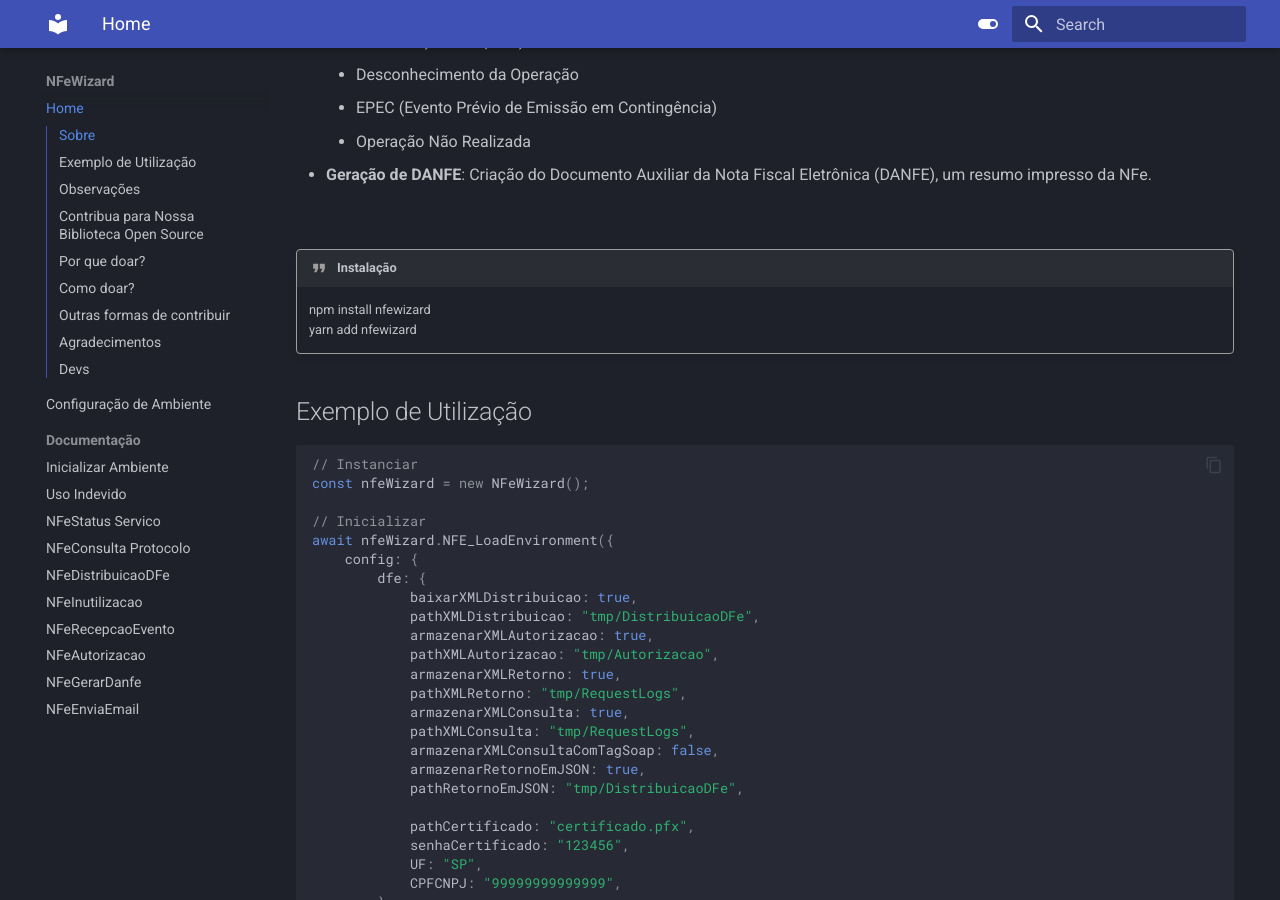
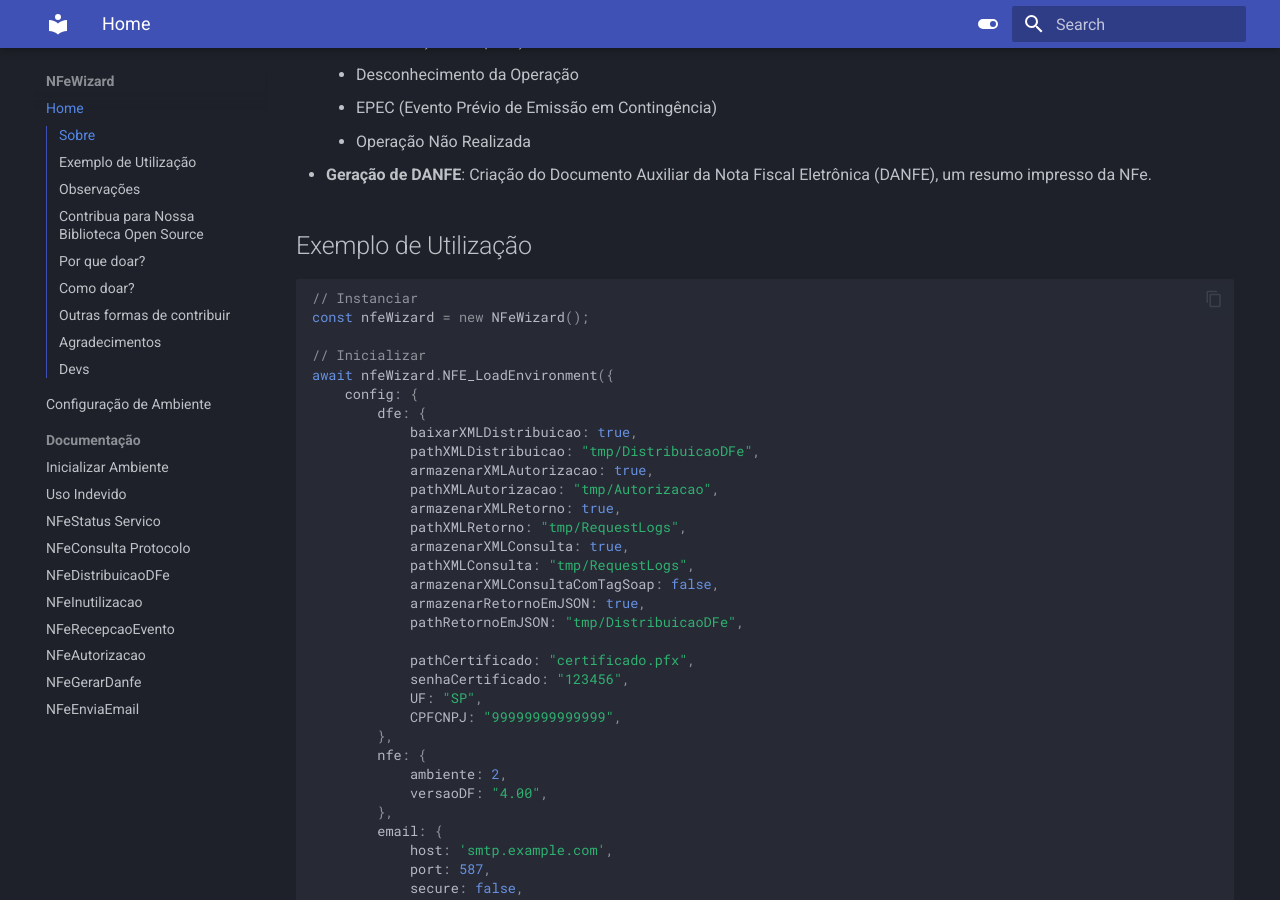
Before and after one commit to nfewizard-org/nfewizard-org.github.io, an MkDocs documentation site: the page built from docs/index.md, in a window 1280 px wide and 900 px high, scrolled down 905 px. Built offline with MkDocs 1.6.1 and Material for MkDocs 9.7.7, drawn with Linux system fonts in a browser that asks for light colours.

Commit message:
Update index.md

```diff
--- a/docs/index.md
+++ b/docs/index.md
@@ -23,11 +23,6 @@
     - EPEC (Evento Prévio de Emissão em Contingência)
     - Operação Não Realizada
 - **Geração de DANFE**: Criação do Documento Auxiliar da Nota Fiscal Eletrônica (DANFE), um resumo impresso da NFe.
-
-<br>
-!!! Quote "Instalação"
-    npm install nfewizard<br>
-    yarn add nfewizard
 
 ## Exemplo de Utilização
 
```
